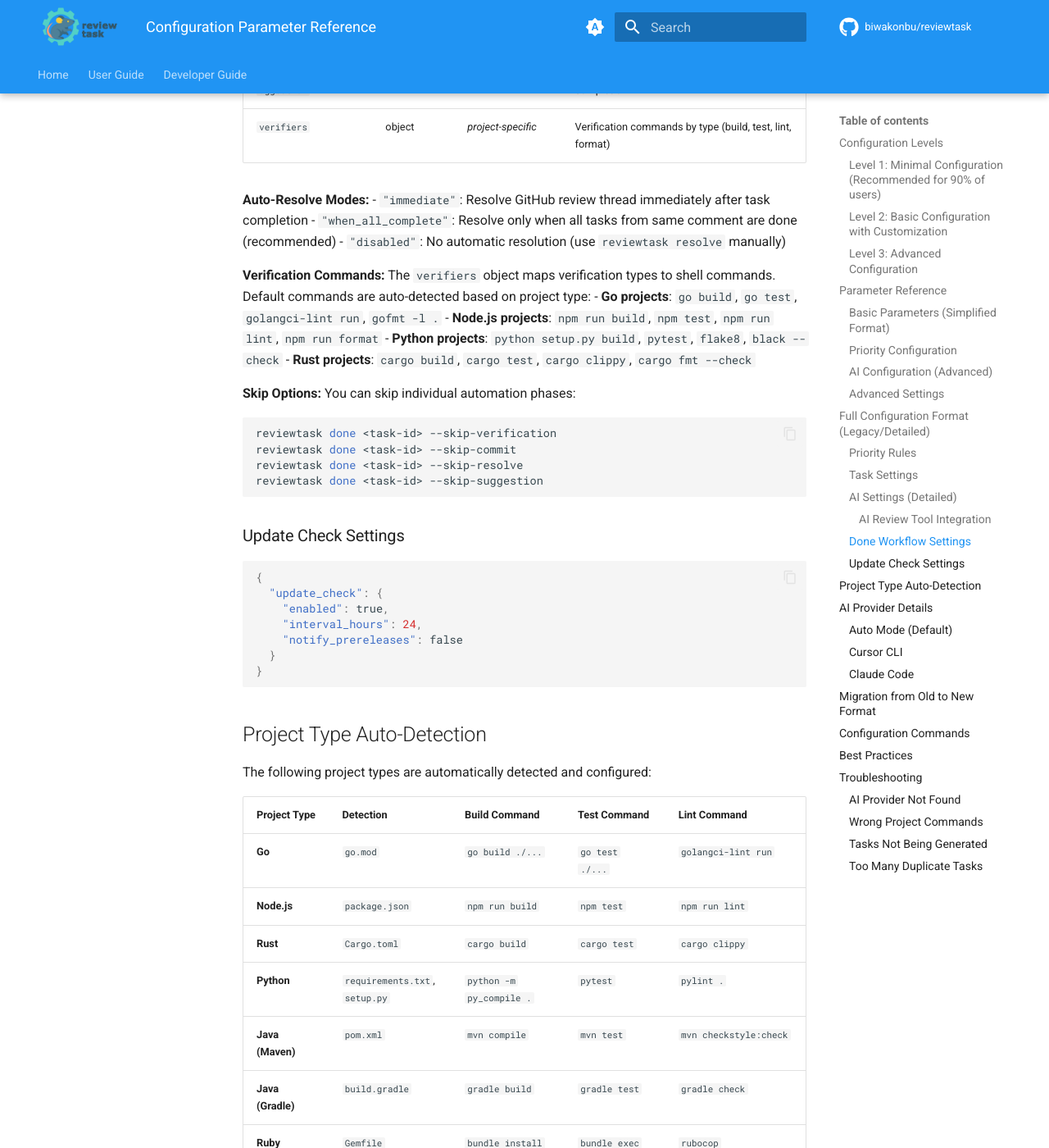
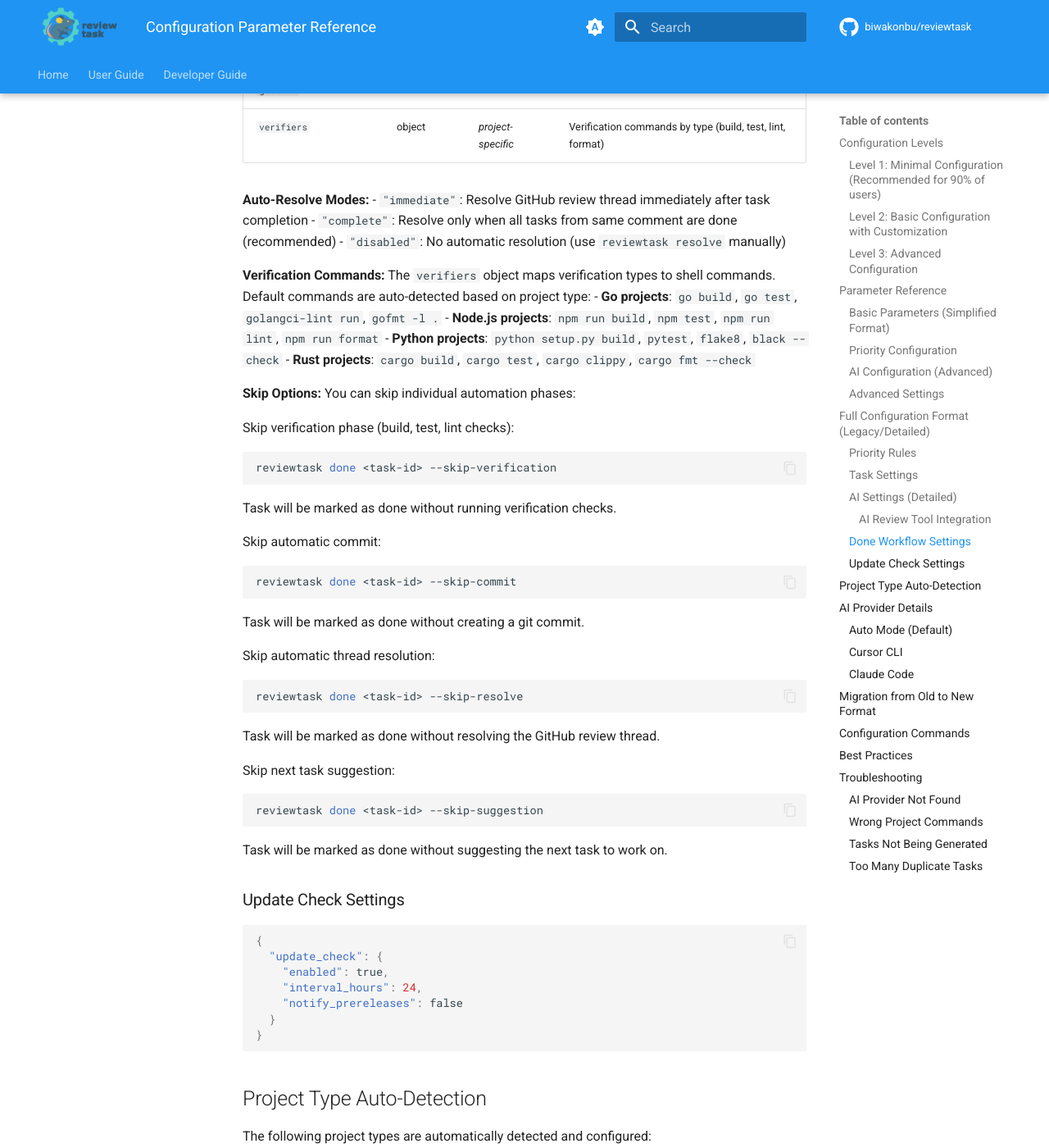
Before and after one commit to biwakonbu/reviewtask, an MkDocs documentation site: the page built from docs/config-reference.md, in a window 1280 px wide and 1400 px high, scrolled down 6627 px. Shown: the whole window at 82% size. Built offline with MkDocs 1.6.1 and Material for MkDocs 9.7.7, drawn with Linux system fonts in a browser that asks for light colours; comment, search, counter and statistics services are not loaded; the version menu is left out; some of the changed text lies outside the part shown.

Commit message:
docs: Fix all enable_auto_resolve values and restructure skip examples
Changes:
1. Replace all "when_all_complete" with "complete" to match actual enum values
2. Restructure config-reference.md skip option examples with individual
   code blocks, preconditions, and expected results per documentation standards

Files updated:
- docs/config-reference.md: Fixed value + restructured skip examples
- README.md: Fixed value
- docs/user-guide/commands.md: Fixed value
- docs/user-guide/configuration.md: Fixed value
- docs/user-guide/workflow.md: Fixed value
- cmd/prompt_stdout.go: Fixed value

The valid enum values are "immediate", "complete", and "disabled" as defined
in internal/threads/resolver.go. The documentation was incorrectly using
"when_all_complete" which would be treated as disabled.

Related tasks:
- a3e6bf38-f78b-47a4-b86e-9025c8e46654
- b8dc7a4a-ddd2-448a-9c24-0f3cdf0ee6c4
- 10be6ca8-487e-40c3-b81a-c9d6a7f1a305

🤖 Generated with [Claude Code](https://claude.com/claude-code)

Co-Authored-By: Claude <noreply@anthropic.com>

````diff
--- a/docs/config-reference.md
+++ b/docs/config-reference.md
@@ -211,7 +211,7 @@ Configure automation behavior for the `reviewtask done` command. This provides a
 ```json
 {
   "done_workflow": {
-    "enable_auto_resolve": "when_all_complete",
+    "enable_auto_resolve": "complete",
     "enable_verification": true,
     "enable_auto_commit": true,
     "enable_next_task_suggestion": true,
@@ -227,7 +227,7 @@ Configure automation behavior for the `reviewtask done` command. This provides a
 
 | Parameter | Type | Default | Description |
 |-----------|------|---------|-------------|
-| `enable_auto_resolve` | string | `"when_all_complete"` | Thread resolution mode: `"immediate"`, `"when_all_complete"`, or `"disabled"` |
+| `enable_auto_resolve` | string | `"complete"` | Thread resolution mode: `"immediate"`, `"complete"`, or `"disabled"` |
 | `enable_verification` | bool | `true` | Run verification checks before marking task as done |
 | `enable_auto_commit` | bool | `true` | Automatically commit changes with structured message |
 | `enable_next_task_suggestion` | bool | `true` | Show next recommended task after completion |
@@ -235,7 +235,7 @@ Configure automation behavior for the `reviewtask done` command. This provides a
 
 **Auto-Resolve Modes:**
 - `"immediate"`: Resolve GitHub review thread immediately after task completion
-- `"when_all_complete"`: Resolve only when all tasks from same comment are done (recommended)
+- `"complete"`: Resolve only when all tasks from same comment are done (recommended)
 - `"disabled"`: No automatic resolution (use `reviewtask resolve` manually)
 
 **Verification Commands:**
@@ -247,12 +247,30 @@ The `verifiers` object maps verification types to shell commands. Default comman
 
 **Skip Options:**
 You can skip individual automation phases:
+
+Skip verification phase (build, test, lint checks):
 ```bash
 reviewtask done <task-id> --skip-verification
+```
+Task will be marked as done without running verification checks.
+
+Skip automatic commit:
+```bash
 reviewtask done <task-id> --skip-commit
+```
+Task will be marked as done without creating a git commit.
+
+Skip automatic thread resolution:
+```bash
 reviewtask done <task-id> --skip-resolve
+```
+Task will be marked as done without resolving the GitHub review thread.
+
+Skip next task suggestion:
+```bash
 reviewtask done <task-id> --skip-suggestion
 ```
+Task will be marked as done without suggesting the next task to work on.
 
 ### Update Check Settings
 
````
Also changed, not shown: README.md (+2 -2 lines), docs/user-guide/commands.md (+1 -1 lines), docs/user-guide/configuration.md (+3 -3 lines), 1 other file.
